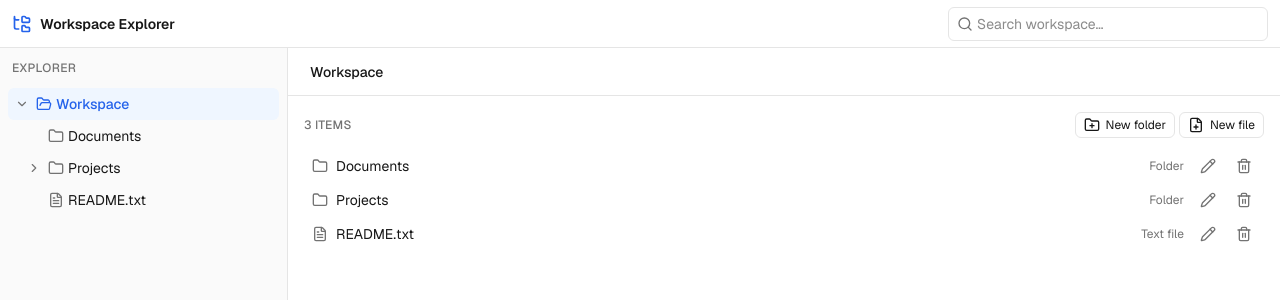
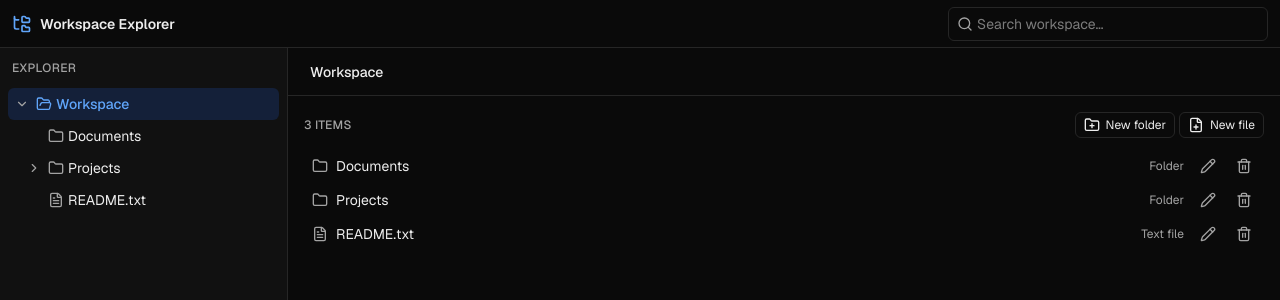
Before and after one commit to farukulWD/mini-workspace-explorer, a Next.js app: page / in a window 1280 px wide. Shown: the top 300 px of the page. Built offline with nearby package versions, Linux system fonts and the light colour scheme.

Commit message:
Update global styles for dark mode and adjust loading text color in HydrationGate component

```diff
--- a/src/app/globals.css
+++ b/src/app/globals.css
@@ -1,13 +1,14 @@
 @import "tailwindcss";
 
 :root {
-  --background: #ffffff;
-  --foreground: #171717;
-  --panel: #fafafa;
-  --border: #e5e5e5;
-  --muted: #737373;
-  --accent: #2563eb;
-  --accent-soft: #eff6ff;
+  color-scheme: dark;
+  --background: #0a0a0a;
+  --foreground: #ededed;
+  --panel: #111111;
+  --border: #262626;
+  --muted: #a3a3a3;
+  --accent: #60a5fa;
+  --accent-soft: rgb(37 99 235 / 0.18);
 }
 
 @theme inline {
@@ -22,18 +23,6 @@
   --font-mono: var(--font-geist-mono);
 }
 
-@media (prefers-color-scheme: dark) {
-  :root {
-    --background: #0a0a0a;
-    --foreground: #ededed;
-    --panel: #111111;
-    --border: #262626;
-    --muted: #a3a3a3;
-    --accent: #60a5fa;
-    --accent-soft: rgb(37 99 235 / 0.18);
-  }
-}
-
 @layer base {
   button:not(:disabled) {
     cursor: pointer;
--- a/src/components/hydrationGate.tsx
+++ b/src/components/hydrationGate.tsx
@@ -14,7 +14,7 @@
     return (
       <div
         role="status"
-        className="flex flex-1 items-center justify-center text-sm text-neutral-500"
+        className="flex flex-1 items-center justify-center text-sm text-muted"
       >
         Loading workspace…
       </div>
```
